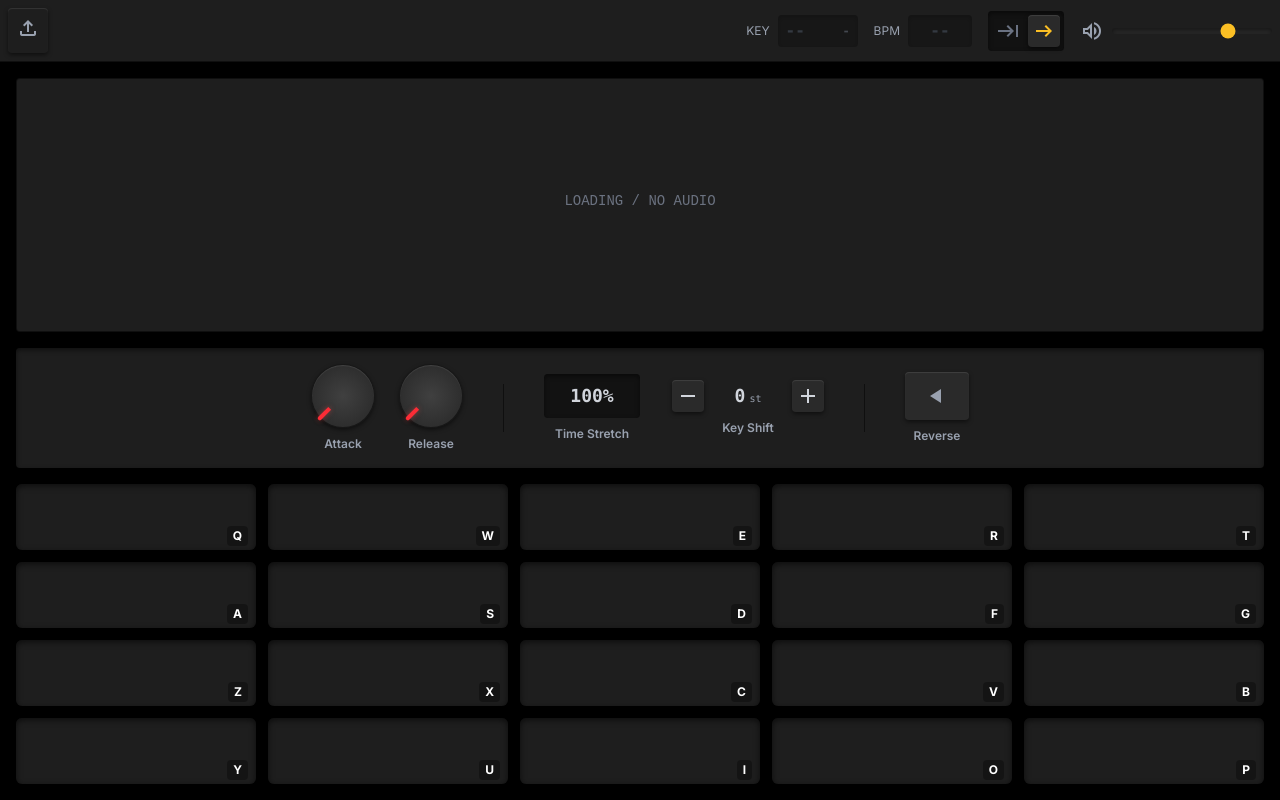
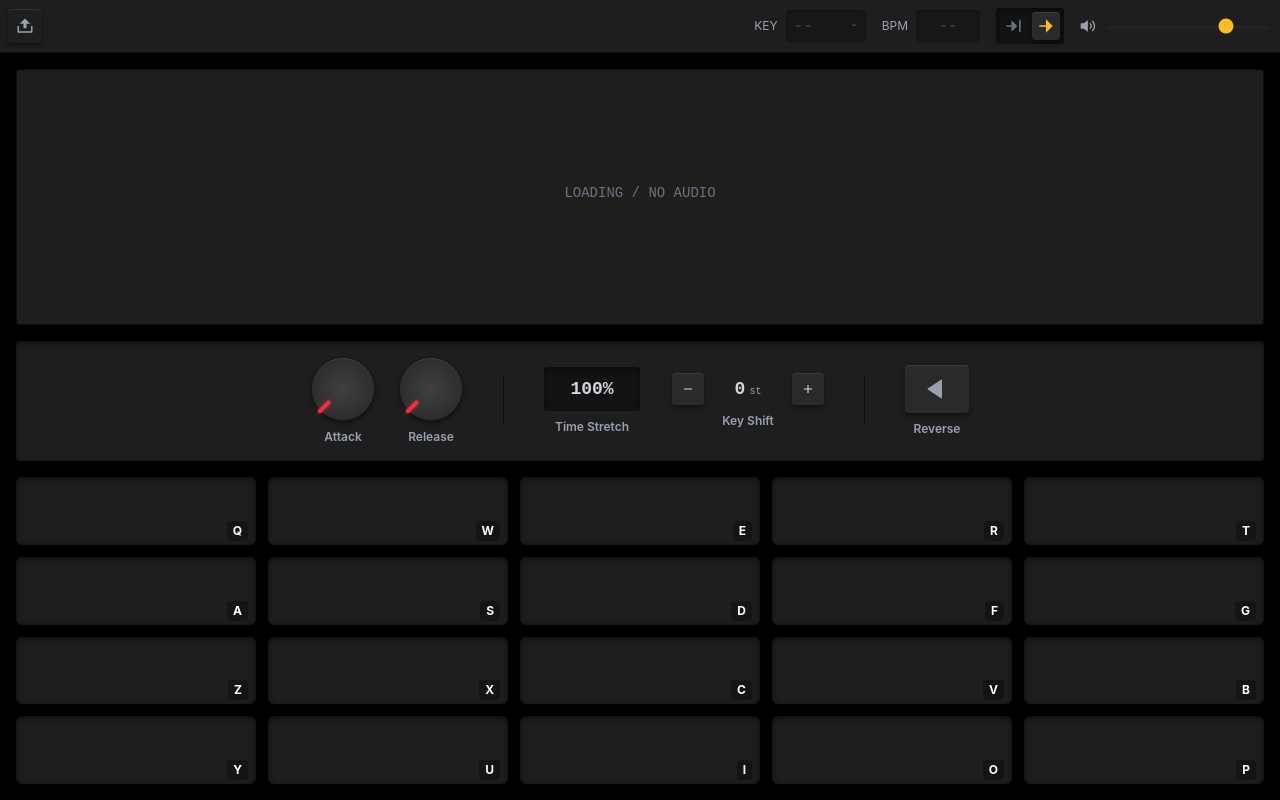
Before and after one commit to RVZO6/sample-chopper, a React (Vite) app: page / in a window 1280 px wide. Built offline with nearby package versions, Linux system fonts and the light colour scheme.

Commit message:
react symbols

```diff
--- a/index.html
+++ b/index.html
@@ -5,11 +5,6 @@
   <meta charset="utf-8" />
   <meta name="viewport" content="width=device-width, initial-scale=1.0" />
   <title>Sample Chopper Pro</title>
-  <link href="https://fonts.googleapis.com/css2?family=Inter:wght@400;500;600;700&display=swap" rel="stylesheet" />
-  <link
-    href="https://fonts.googleapis.com/css2?family=Material+Symbols+Outlined:opsz,wght,FILL,GRAD@20..48,100..700,0..1,-50..200"
-    rel="stylesheet" />
-
 </head>
 
 <body>
--- a/package.json
+++ b/package.json
@@ -14,6 +14,7 @@
     "essentia.js": "^0.1.3",
     "react": "^19.2.0",
     "react-dom": "^19.2.0",
+    "react-icons": "^5.5.0",
     "rubberband-wasm": "^3.3.0"
   },
   "devDependencies": {
--- a/src/components/ControlPanel.tsx
+++ b/src/components/ControlPanel.tsx
@@ -1,4 +1,5 @@
 import React, { useState, useRef, useEffect } from 'react';
+import { RiSubtractLine, RiAddLine, RiPlayReverseFill } from 'react-icons/ri';
 import { Knob } from './Knob';
 import { useAudio } from '@/context/AudioContext';
 import { mapAttackToSeconds, mapReleaseToSeconds, formatTime } from '@/lib/audioUtils';
@@ -99,7 +100,7 @@ export const ControlPanel: React.FC = () => {
               onClick={() => updateSelectedPadParams({ keyShift: keyShift - 1 })}
               className="w-8 h-8 bg-surface-light rounded-sm hover:bg-surface-light/80 shadow-ui-element-raised active:shadow-ui-element-pressed flex items-center justify-center text-gray-300 active:text-white transition-all"
             >
-              <span className="material-symbols-outlined text-sm">remove</span>
+              <RiSubtractLine className="text-sm" />
             </button>
             <div className="flex items-baseline gap-1 w-20 justify-center">
               <span className="font-mono text-lg font-bold select-none">{keyShift}</span>
@@ -109,7 +110,7 @@ export const ControlPanel: React.FC = () => {
               onClick={() => updateSelectedPadParams({ keyShift: keyShift + 1 })}
               className="w-8 h-8 bg-surface-light rounded-sm hover:bg-surface-light/80 shadow-ui-element-raised active:shadow-ui-element-pressed flex items-center justify-center text-gray-300 active:text-white transition-all"
             >
-              <span className="material-symbols-outlined text-sm">add</span>
+              <RiAddLine className="text-sm" />
             </button>
           </div>
           <span className="text-xs font-semibold text-gray-400 select-none">Key Shift</span>
@@ -127,15 +128,7 @@ export const ControlPanel: React.FC = () => {
               : 'bg-surface-light text-gray-400 hover:text-white hover:bg-surface-light/80 shadow-ui-element-raised active:shadow-ui-element-pressed'
             }`}
         >
-          <span
-            className="material-symbols-outlined text-4xl"
-            style={{
-              fontVariationSettings: "'FILL' 1",
-              transform: 'scaleX(-1)'
-            }}
-          >
-            play_arrow
-          </span>
+          <RiPlayReverseFill className="text-3xl" />
         </button>
         <span className="text-xs font-semibold text-gray-400 select-none">Reverse</span>
       </div>
--- a/src/components/Header.tsx
+++ b/src/components/Header.tsx
@@ -1,4 +1,5 @@
 import React, { useState } from 'react';
+import { RiUpload2Fill } from 'react-icons/ri';
 import { useAudio } from '@/context/AudioContext';
 import { HeaderControls } from './header/HeaderControls';
 import { ImportModal } from './header/ImportModal';
@@ -28,7 +29,7 @@ export const Header: React.FC = () => {
           onClick={() => setShowUploadModal(true)}
           className="p-2 rounded-sm hover:bg-surface-light transition-colors shadow-ui-element-raised active:shadow-ui-element-pressed text-gray-400 hover:text-white"
         >
-          <span className="material-symbols-outlined text-lg">upload</span>
+          <RiUpload2Fill className="text-lg" />
         </button>
       </div>
 
--- a/src/components/header/HeaderControls.tsx
+++ b/src/components/header/HeaderControls.tsx
@@ -1,4 +1,5 @@
 import React, { useState, useRef, useEffect, useCallback } from 'react';
+import { RiContractRightFill, RiArrowRightFill, RiVolumeUpFill } from 'react-icons/ri';
 import { BPM_MIN, BPM_MAX, DRAG_SENSITIVITY_PX, EDIT_MODE_DELAY_MS } from '@/config/constants';
 
 const KEYS_SHARP = ['C', 'C#', 'D', 'D#', 'E', 'F', 'F#', 'G', 'G#', 'A', 'A#', 'B'];
@@ -333,20 +334,20 @@ export const HeaderControls: React.FC<HeaderControlsProps> = ({
                     className={`p-1 rounded-sm transition-all flex items-center justify-center ${playMode === 'gate' ? 'text-primary bg-surface-light shadow-ui-element-raised' : 'text-gray-500 hover:text-white hover:bg-surface-light active:shadow-ui-element-pressed'}`}
                     title="Gate Mode"
                 >
-                    <span className="material-symbols-outlined text-xl">keyboard_tab</span>
+                    <RiContractRightFill className="text-xl" />
                 </button>
                 <button
                     onClick={() => setPlayMode('trigger')}
                     className={`p-1 rounded-sm transition-all flex items-center justify-center ${playMode === 'trigger' ? 'text-primary bg-surface-light shadow-ui-element-raised' : 'text-gray-500 hover:text-white hover:bg-surface-light active:shadow-ui-element-pressed'}`}
                     title="Trigger Mode"
                 >
-                    <span className="material-symbols-outlined text-xl">arrow_right_alt</span>
+                    <RiArrowRightFill className="text-xl" />
                 </button>
             </div>
 
             {/* Volume */}
             <div className="flex items-center gap-2 w-48">
-                <span className="material-symbols-outlined text-lg text-gray-400">volume_up</span>
+                <RiVolumeUpFill className="text-lg text-gray-400" />
                 <input
                     className="w-full h-1.5 bg-surface-light rounded-lg appearance-none cursor-pointer accent-primary shadow-ui-element-inset"
                     type="range"
--- a/src/components/header/ImportModal.tsx
+++ b/src/components/header/ImportModal.tsx
@@ -1,4 +1,5 @@
 import React, { useState, useRef } from 'react';
+import { RiAddCircleLine, RiLinkM, RiLoader4Line, RiDownload2Line, RiMusicLine } from 'react-icons/ri';
 import { YouTubeService } from '@/lib/YouTubeService';
 
 interface ImportModalProps {
@@ -104,7 +105,7 @@ export const ImportModal: React.FC<ImportModalProps> = ({ onLoadFile, onClose })
                 onClick={(e) => e.stopPropagation()}
             >
                 <h2 className="text-xl font-bold mb-6 text-white flex items-center gap-2">
-                    <span className="material-symbols-outlined text-primary">add_circle</span>
+                    <RiAddCircleLine className="text-primary" />
                     Import Audio
                 </h2>
 
@@ -113,7 +114,7 @@ export const ImportModal: React.FC<ImportModalProps> = ({ onLoadFile, onClose })
                     <div className="flex gap-2 mb-3">
                         <div className="relative flex-1">
                             <div className="absolute inset-y-0 left-3 flex items-center pointer-events-none">
-                                <span className="material-symbols-outlined text-gray-500 text-lg">link</span>
+                                <RiLinkM className="text-gray-500 text-lg" />
                             </div>
                             <input
                                 type="text"
@@ -131,9 +132,9 @@ export const ImportModal: React.FC<ImportModalProps> = ({ onLoadFile, onClose })
                             className="bg-primary hover:bg-primary-light disabled:opacity-50 disabled:cursor-not-allowed text-black font-bold px-4 rounded-lg transition-all shadow-ui-element-raised active:shadow-ui-element-pressed active:translate-y-px"
                         >
                             {isLoadingYoutube ? (
-                                <span className="material-symbols-outlined animate-spin text-lg">progress_activity</span>
+                                <RiLoader4Line className="animate-spin text-lg" />
                             ) : (
-                                <span className="material-symbols-outlined text-lg">download</span>
+                                <RiDownload2Line className="text-lg" />
                             )}
                         </button>
                     </div>
@@ -176,7 +177,7 @@ export const ImportModal: React.FC<ImportModalProps> = ({ onLoadFile, onClose })
                         className="w-full group h-24 bg-surface-light hover:bg-surface-light/80 rounded-xl transition-all flex flex-col items-center justify-center gap-2 shadow-ui-element-raised active:shadow-ui-element-pressed active:translate-y-px"
                     >
                         <div className="p-2 bg-background-dark group-hover:bg-primary group-hover:text-black rounded-full transition-colors text-gray-400 shadow-ui-element-inset">
-                            <span className="material-symbols-outlined text-xl block">audio_file</span>
+                            <RiMusicLine className="text-xl block" />
                         </div>
                         <span className="text-sm text-gray-400 group-hover:text-white font-medium transition-colors">Click to browse audio files</span>
                     </button>
--- a/src/index.css
+++ b/src/index.css
@@ -1,4 +1,5 @@
 @import 'tailwindcss';
+@import url('https://fonts.googleapis.com/css2?family=Inter:wght@100..900&family=JetBrains+Mono:wght@100..800&display=swap');
 
 @custom-variant dark (&:is(.dark *));
 
@@ -10,6 +11,7 @@
   --color-pad-empty-bg: #1e1e1e;
 
   --font-sans: Inter, sans-serif;
+  --font-mono: "JetBrains Mono", monospace;
 
   --shadow-pad-raised:
     inset 0 1px 1px rgba(255, 255, 255, 0.15), 0 2px 3px rgba(0, 0, 0, 0.4),
@@ -32,6 +34,7 @@
   color utility to any element that depends on these defaults.
 */
 @layer base {
+
   *,
   ::after,
   ::before,
```
Also changed, not shown: 1 other file (tests, documents, lock files or other folders).
